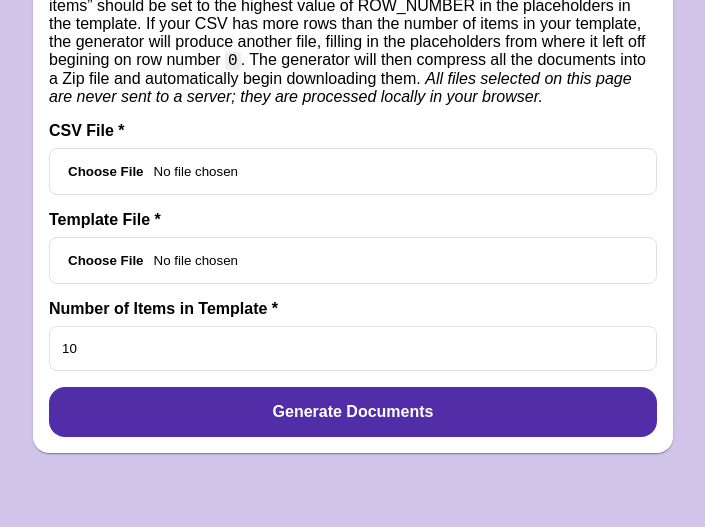
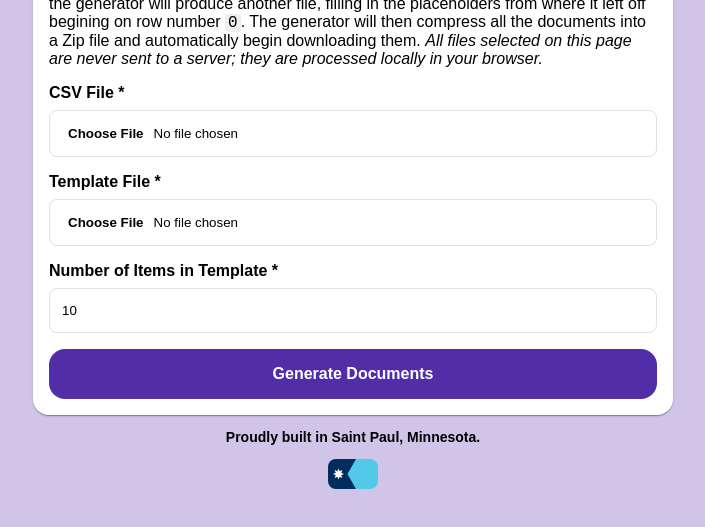
Before and after one commit to nicholemattera/CSV-to-Docx-Generator, a website built with Vite: page index.html in a window 1280 px wide. Shown: the part 243-770 px from the top of the page, without its empty margins (287-992 px from the left). Built offline with nearby package versions, Linux system fonts and the light colour scheme.

Commit message:
feat: add footer

```diff
--- a/index.html
+++ b/index.html
@@ -63,6 +63,7 @@
         align-items: center;
         background: var(--primary-100);
         display: flex;
+        flex-direction: column;
         justify-content: center;
       }
 
@@ -87,7 +88,7 @@
       }
 
       main {
-        max-height: calc(100dvh - 96px);
+        max-height: calc(100dvh - 196px);
         overflow: hidden auto;
         padding: 16px 0;
       }
@@ -149,6 +150,18 @@
         width: 100%;
       }
 
+      footer {
+        color: var(--neutral-black);
+        font-size: 14px;
+        font-weight: bold;
+        text-align: center;
+      }
+
+      footer img {
+        border-radius: 8px;
+        overflow: hidden;
+      }
+
       @media only screen and (max-width: 672px) {
         .container {
           width: calc(100dvw - 32px);
@@ -185,6 +198,10 @@
         }
 
         input::file-selector-button {
+          color: var(--neutral-white);
+        }
+
+        footer {
           color: var(--neutral-white);
         }
       }
@@ -227,6 +244,10 @@
         </form>
       </main>
     </div>
+    <footer class="footer">
+      <p>Proudly built in Saint Paul, Minnesota.</p>
+      <img src="/images/minnesota.svg" width="50px" alt="Minnesota Flag" />
+    </footer>
 
     <script type="module" src="/src/main.js"></script>
   </body>
```
Also changed, not shown: public/images/minnesota.svg (added).
